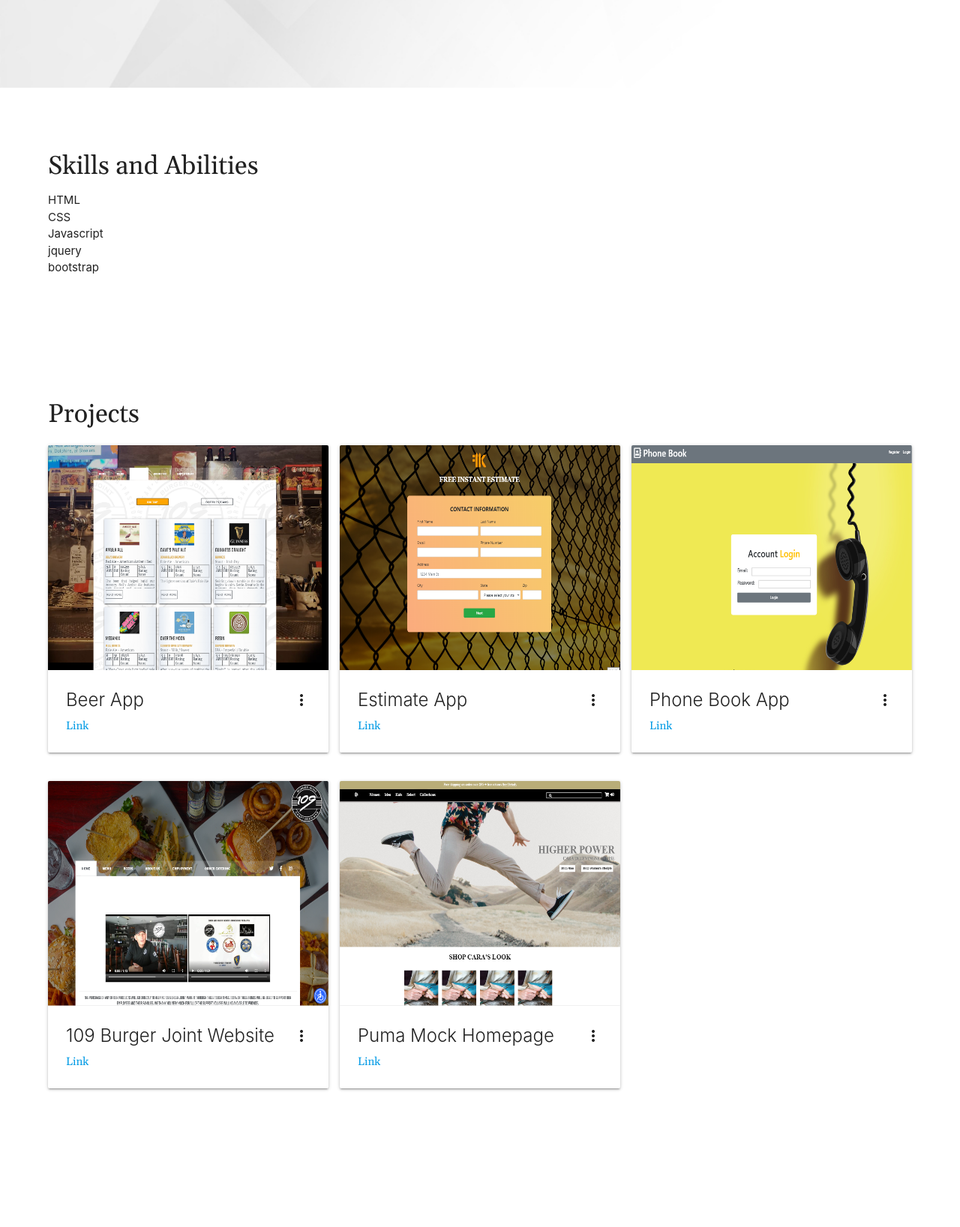
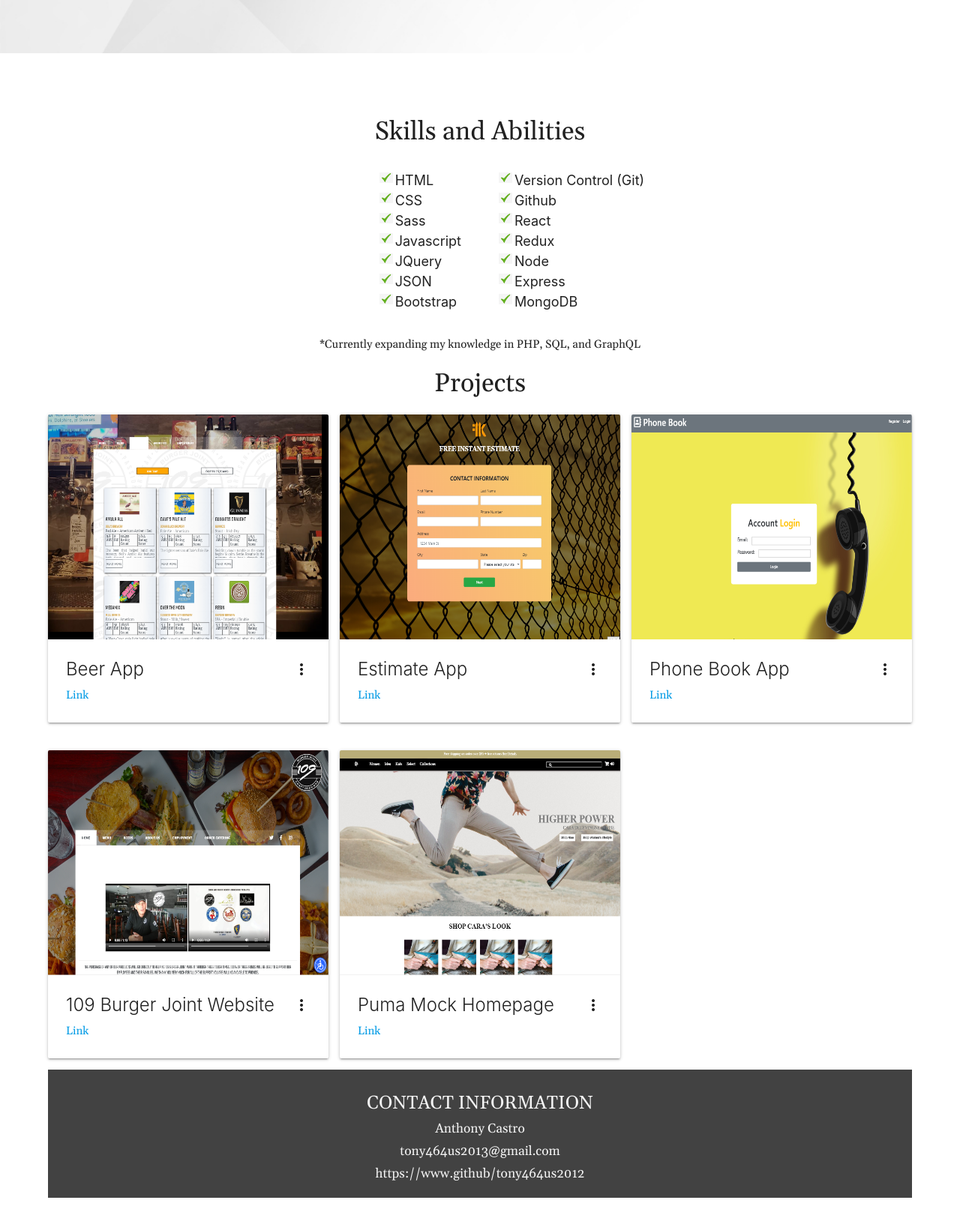
Before and after one commit to tony464us2012/personal-landing, a plain HTML site: page index.html in a window 1280 px wide. Shown: the part 667-2304 px from the top of the page at 75% size. Before the commit the page ends 2198 px from the top, so only its background shows below. Drawn offline with nearby package versions, Linux system fonts and the light colour scheme; a web font is replaced by a local one.

Commit message:
latest commit

```diff
--- a/assets/CSS/styles.css
+++ b/assets/CSS/styles.css
@@ -10,29 +10,23 @@ h1, h2, h3, h4, h5, h6, p {
 .border {
     border: 2px solid black
 }
-.section-two,
-.section-three,
-.section-five,
-.section-six {
+.section-two
+ {
     padding: 5%
 }
 
 
 .intro {
     display: flex;
-    height: 90vh;
     background: url('/assets/Images/background.jpg');
     background-size: cover;
 
 }
 .intro-text {
-    margin: 8rem auto;
+    margin: 12rem auto;
     color: black;
 }
-li {
-    list-style: check;
-}
-.grid {
+.grid, .skills-container {
     display: grid;
     grid-template-columns: repeat(auto-fill, minmax(350px, 1fr));
     grid-gap: 15px
@@ -42,3 +36,76 @@ li {
     width: 300px;
     height: 300px
 }
+.section-two h4 {
+    text-align: center;
+}
+
+.skills-container {
+    display: grid;
+    grid-template-columns: 1fr 1fr;
+    grid-gap: 50px;
+    font-size: 18px;
+}
+.skills-container ul:first-child {
+    margin-left: auto
+}
+.skills-container ul {
+    list-style: none;
+  }
+  .skills-container ul li::before {
+    content: "";
+    background-image: url('/assets/Images/check-mark.png');
+    background-size: contain;
+    background-repeat: no-repeat;
+    display: inline-block;
+    width: 1em;
+    height: 1em;
+    position: relative;
+    top: 0.1rem;
+    margin-right: 0.2rem;
+  }
+.learning, .contact {
+    text-align: center;
+}
+.contact {
+    color:#f5f5f5;
+    margin: 0 auto;
+    padding: 1rem 1.5rem
+}
+.contact h5 {
+    text-transform: uppercase;
+}
+.contact a {
+    color: whitesmoke
+}
+
+@media (max-width: 768px) {
+    .intro-text {
+        margin: 5rem auto;
+        padding: 1rem
+    }
+}
+@media (max-width: 425px) {
+    h1 {
+        font-size: 24px
+    }
+    h2 {
+        font-size: 20px
+    }
+    h3 {
+        font-size: 16px
+    }
+    h4 {
+        font-size: 12px
+    }
+    h5 {
+        font-size: 10px
+    }
+    h6 {
+        font-size: 8px
+    }
+    p {
+        font-size: 14px !important
+    }
+
+}
--- a/index.html
+++ b/index.html
@@ -18,12 +18,6 @@
 <body>
   <nav>
     <div class="nav-wrapper grey darken-3">
-      <a href="#" class="brand-logo right">Logo</a>
-      <ul id="nav-mobile" class="left hide-on-med-and-down">
-        <li><a href="#skills">Skills</a></li>
-        <li><a href="#experience">Experience</a></li>
-        <li><a href="#projects">Projects</a></li>
-      </ul>
     </div>
   </nav>
     <div class="intro">
@@ -38,16 +32,27 @@
     </div>
     <div class="section-two">
       <h4>Skills and Abilities</h4>
+        <div class="skills-container">
       <ul>
         <li>HTML</li>
         <li>CSS</li>
+        <li>Sass</li>
         <li>Javascript</li>
-        <li>jquery</li>
-        <li>bootstrap</li>
-
-
+        <li>JQuery</li>
+        <li>JSON</li>
+        <li>Bootstrap</li>
+      </ul>
+      <ul>
+        <li>Version Control (Git)</li>
+        <li>Github</li>
+        <li>React</li>
+        <li>Redux</li>
+        <li>Node</li>
+        <li>Express</li>
+        <li>MongoDB</li>
       </ul>
     </div>
+    <p class="learning">*Currently expanding my knowledge in PHP, SQL, and GraphQL</p>
     <div class="section-six">
         <h4>Projects</h4>
         <div class="grid">
@@ -139,6 +144,11 @@
             </div>
             </div>
         </div>
-
+        <div class="contact grey darken-3">
+          <h5>Contact information</h5>
+          <h6>Anthony Castro</h6>
+          <h6>tony464us2013@gmail.com</h6>
+          <a href="https://www.github.com/tony464us2012"><h6>https://www.github/tony464us2012</h6></a>
+        </div>
     </body>
 </html>
```
Also changed, not shown: assets/Images/check-mark.png (added).
